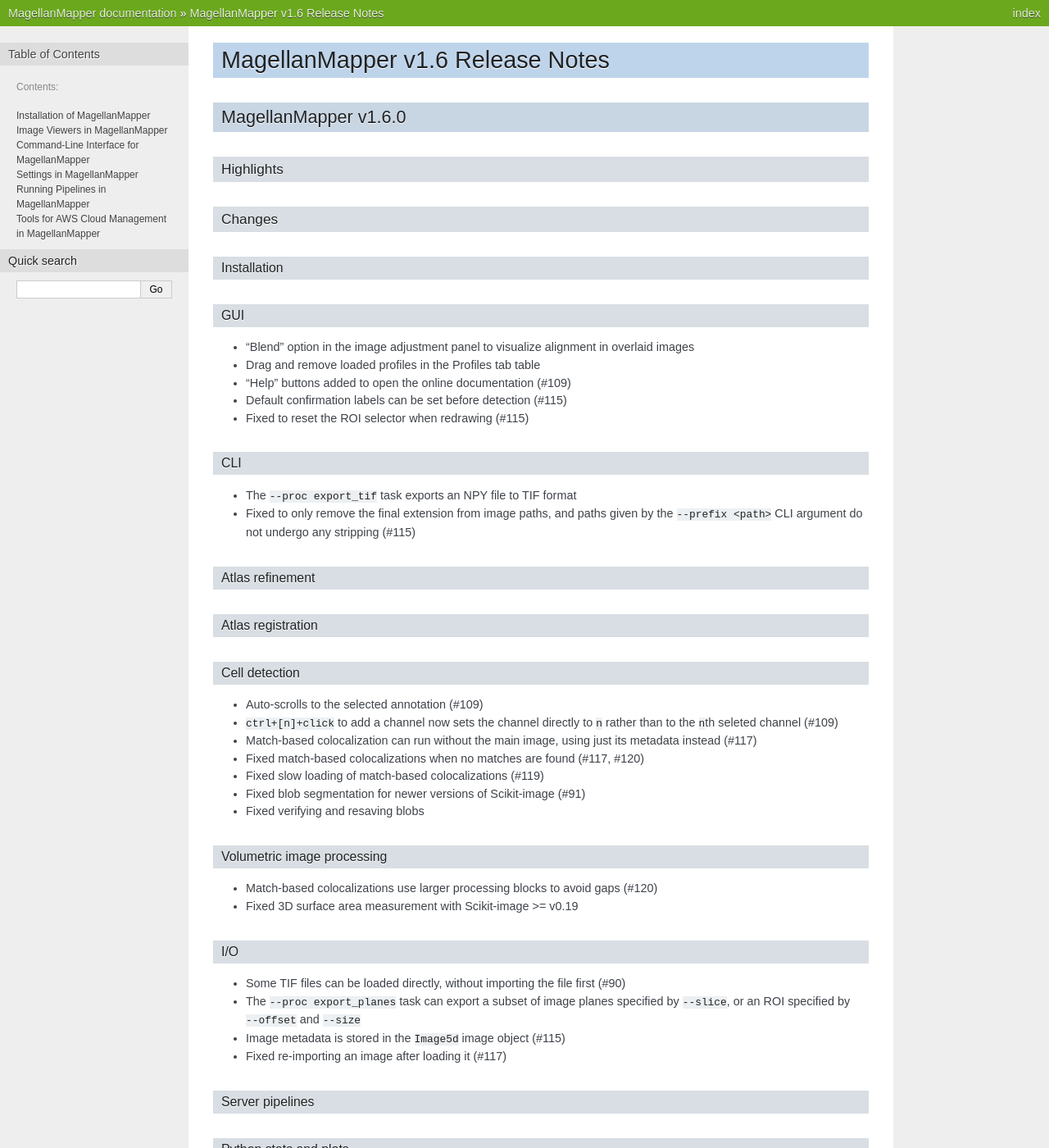
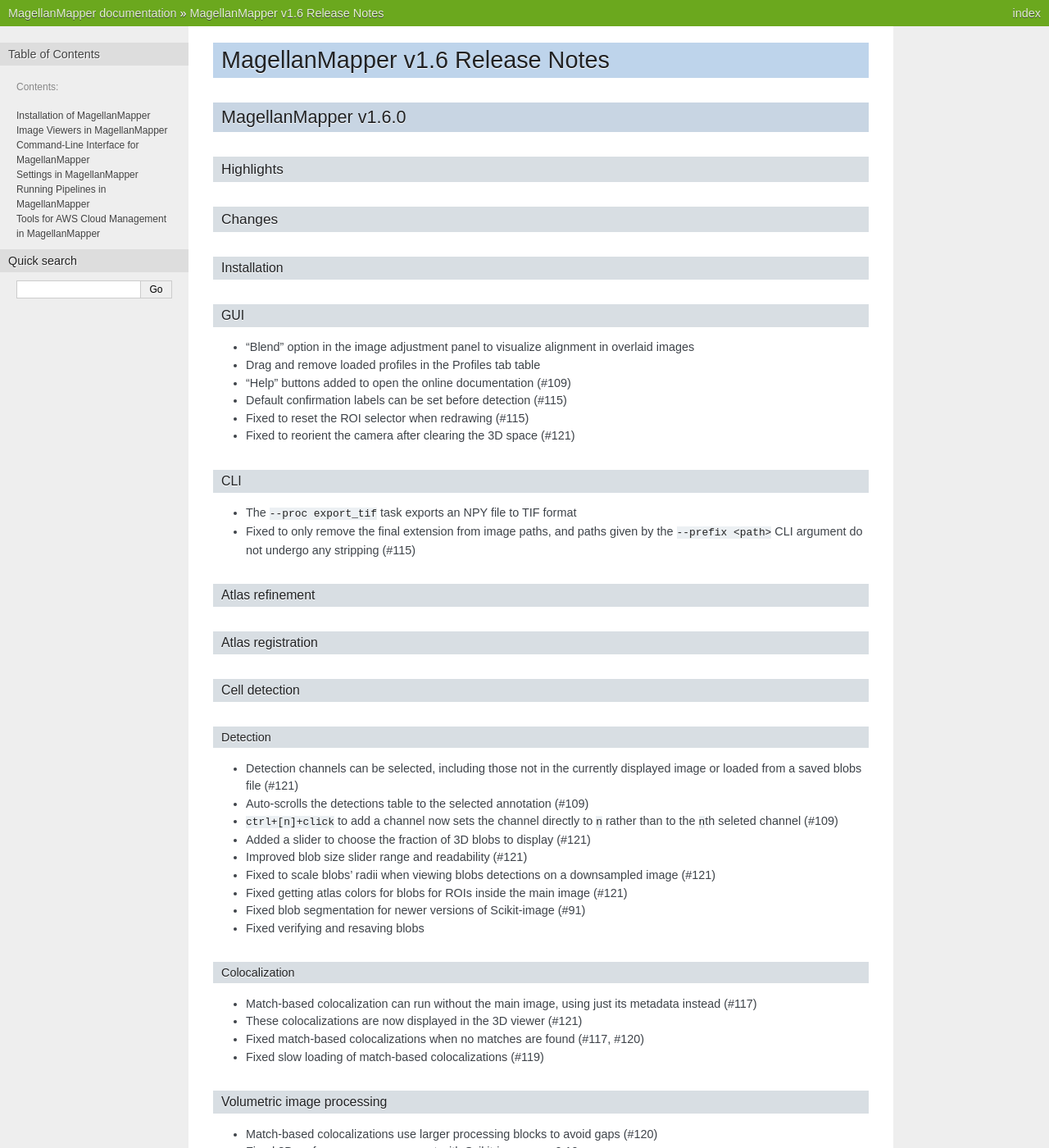
Before and after one commit to sanderslab/magellanmapper, a Sphinx documentation site: the page built from docs/release/release_v1.6.md, in a window 1280 px wide and 1400 px high. Shown: the whole window at 82% size. Built offline with Sphinx 7.4.7, drawn with Linux system fonts in a browser that asks for light colours; pages that are not in the unit, such as notebooks, are missing from menus; the version number could not be read and is left out.

Commit message:
Release notes for detection selection updates

```diff
--- a/docs/release/release_v1.6.md
+++ b/docs/release/release_v1.6.md
@@ -15,6 +15,7 @@
 - "Help" buttons added to open the online documentation (#109)
 - Default confirmation labels can be set before detection (#115)
 - Fixed to reset the ROI selector when redrawing (#115)
+- Fixed to reorient the camera after clearing the 3D space (#121)
 
 #### CLI
 
@@ -27,13 +28,24 @@
 
 #### Cell detection
 
-- Auto-scrolls to the selected annotation (#109)
+##### Detection
+
+- Detection channels can be selected, including those not in the currently displayed image or loaded from a saved blobs file (#121)
+- Auto-scrolls the detections table to the selected annotation (#109)
 - `ctrl+[n]+click` to add a channel now sets the channel directly to `n` rather than to the `n`th seleted channel (#109)
+- Added a slider to choose the fraction of 3D blobs to display (#121)
+- Improved blob size slider range and readability (#121)
+- Fixed to scale blobs' radii when viewing blobs detections on a downsampled image (#121)
+- Fixed getting atlas colors for blobs for ROIs inside the main image (#121)
+- Fixed blob segmentation for newer versions of Scikit-image (#91)
+- Fixed verifying and resaving blobs
+
+##### Colocalization
+
 - Match-based colocalization can run without the main image, using just its metadata instead (#117)
+- These colocalizations are now displayed in the 3D viewer (#121)
 - Fixed match-based colocalizations when no matches are found (#117, #120)
 - Fixed slow loading of match-based colocalizations (#119)
-- Fixed blob segmentation for newer versions of Scikit-image (#91)
-- Fixed verifying and resaving blobs
 
 #### Volumetric image processing
 
```
